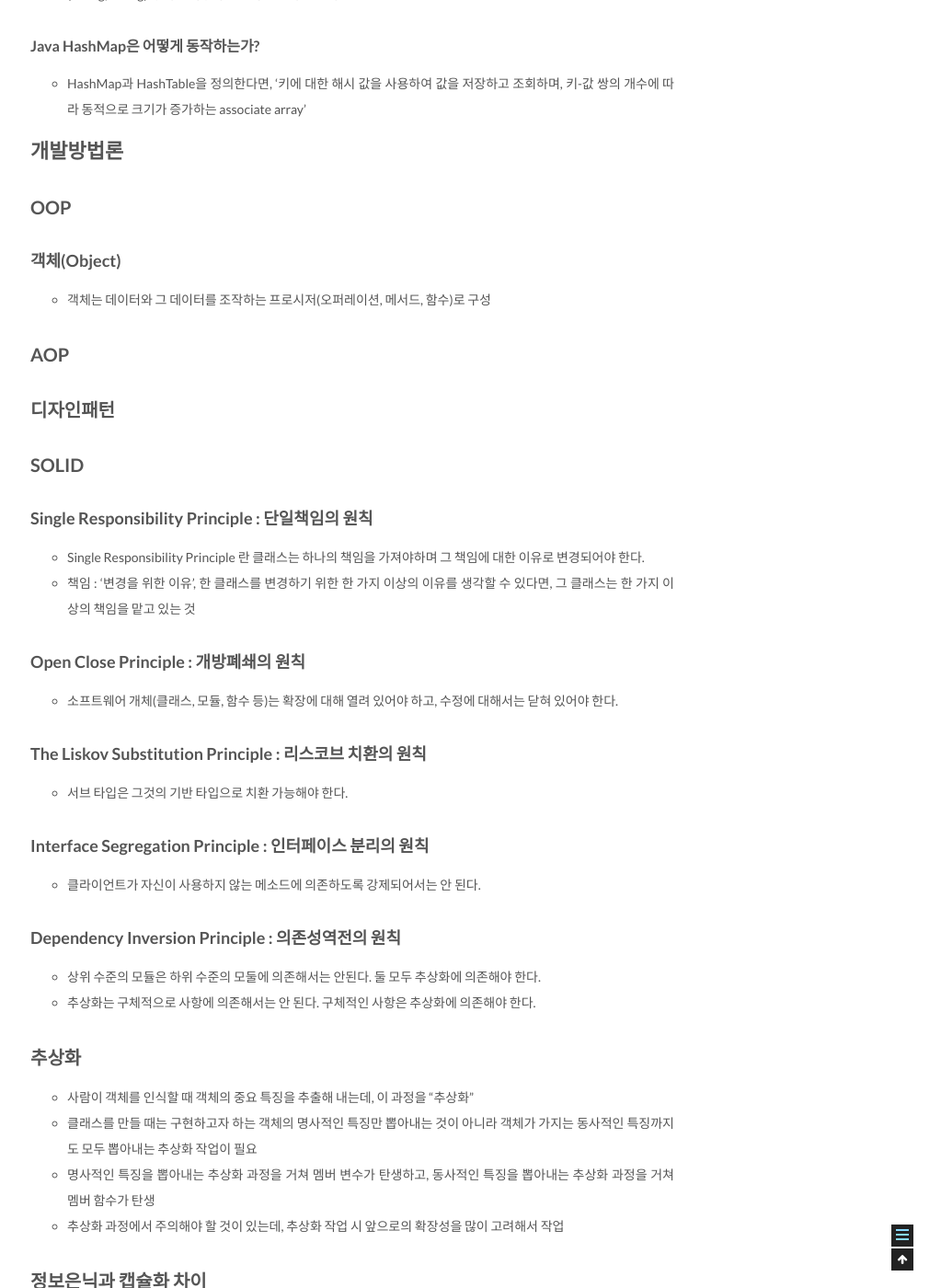
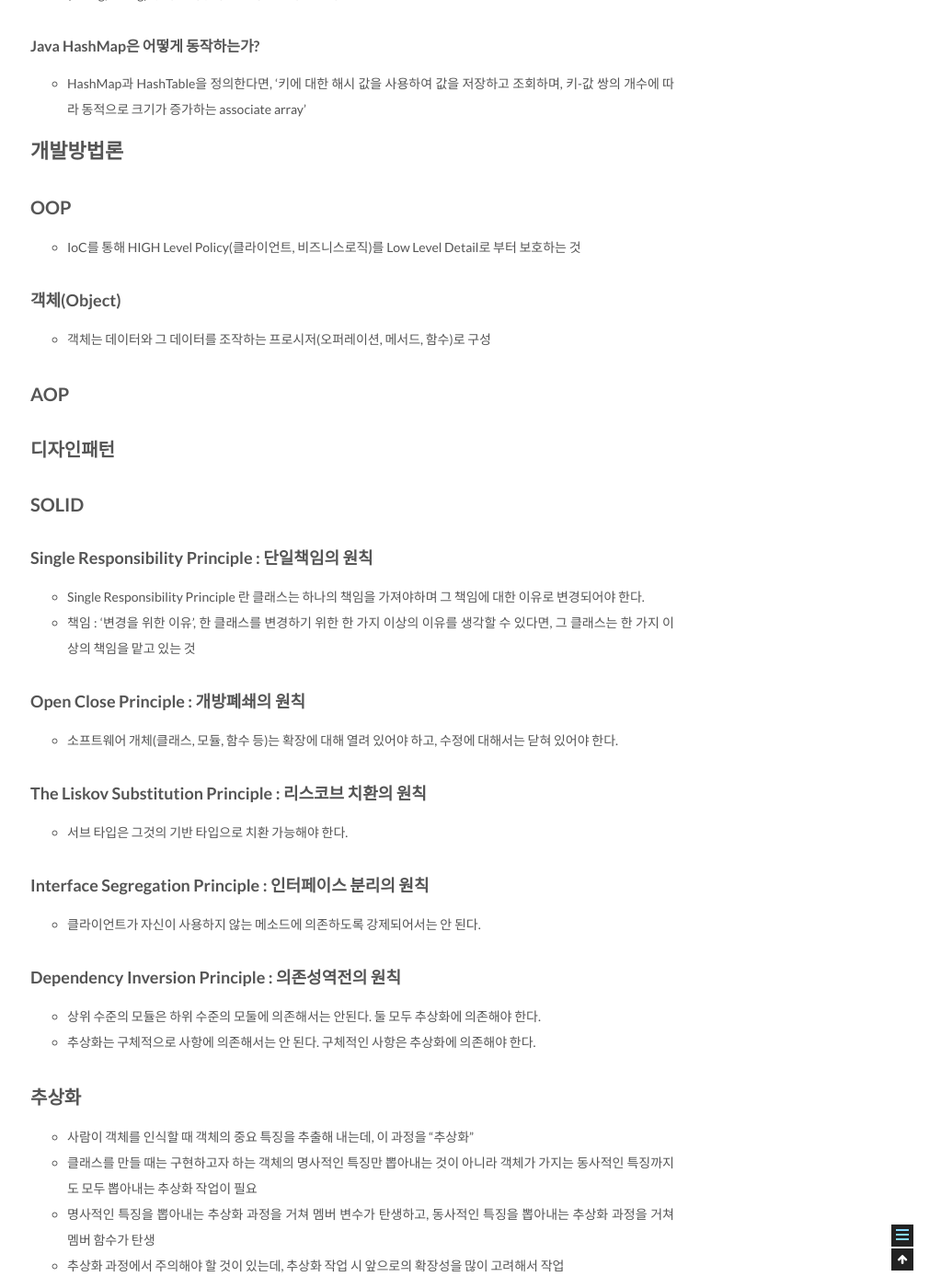
Before and after one commit to csj4032/csj4032.github.io, a Jekyll site: the page built from _posts/2018-02-19-Java_Developer_Interview.md, in a window 1280 px wide and 1400 px high, scrolled down 15820 px. Shown: the whole window at 92% size, without its empty margins (257-1280 px from the left). Built offline with Jekyll 4.4.1, drawn with Linux system fonts in a browser that asks for light colours.

Commit message:
Java Developer Interview 포스팅 수정

```diff
--- a/_posts/2018-02-19-Java_Developer_Interview.md
+++ b/_posts/2018-02-19-Java_Developer_Interview.md
@@ -406,6 +406,7 @@ public class Dispatch{
 # 개발방법론
 
 ## OOP
+* IoC를 통해 HIGH Level Policy(클라이언트, 비즈니스로직)를 Low Level Detail로 부터 보호하는 것
 
 ### 객체(Object)
 * 객체는 데이터와 그 데이터를 조작하는 프로시저(오퍼레이션, 메서드, 함수)로 구성
```
Also changed, not shown: _posts/2018-01-21-HTTP완벽가이드.md (line endings or trailing spaces).
